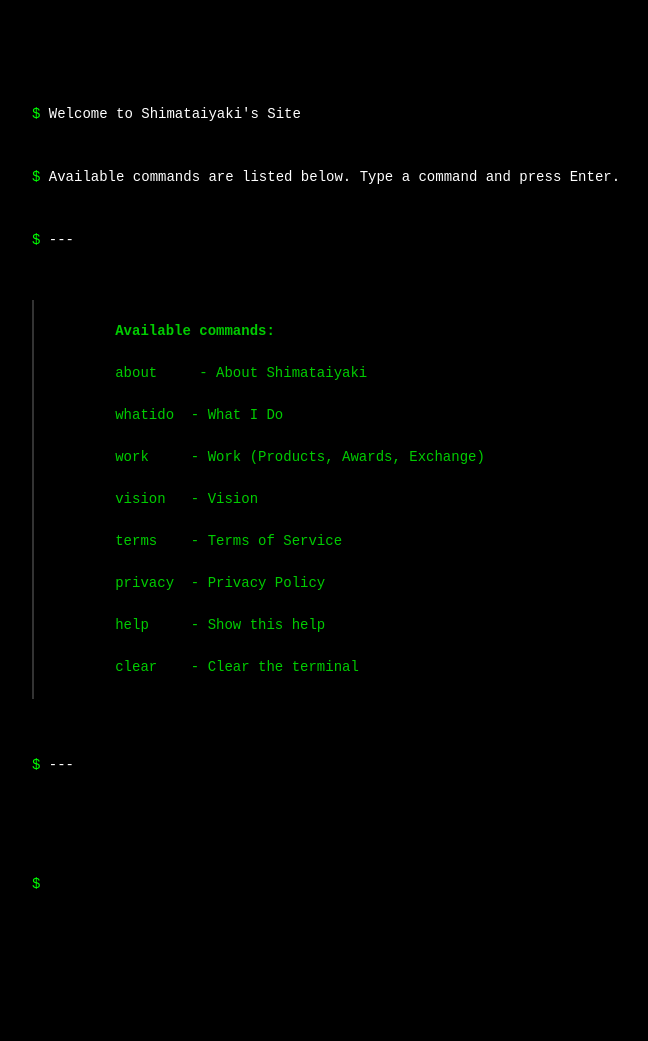
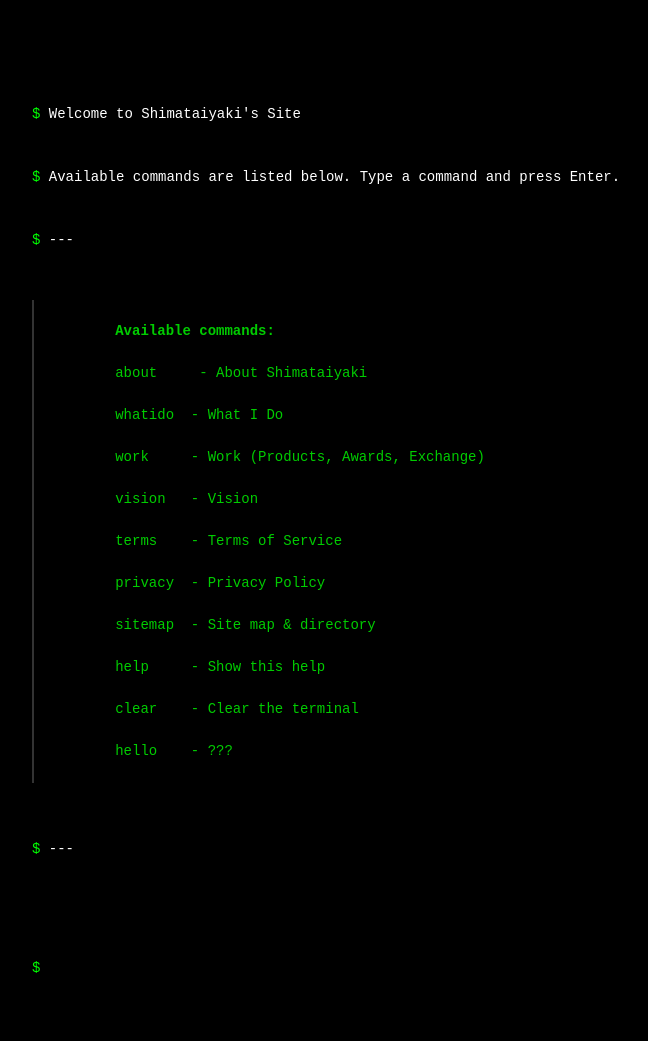
Before and after one commit to shimataiyaki/shimataiyaki.github.io, a Jekyll site: the page built from terminal.html, in a window 1280 px wide. Shown: the whole page, without its empty margins (158-806 px from the left). Built offline with Jekyll 4.4.1, drawn with Linux system fonts in a browser that asks for light colours; before the commit the page ends 957 px from its top, so only the background shows below that.

Commit message:
Update terminal.html

```diff
--- a/terminal.html
+++ b/terminal.html
@@ -23,8 +23,10 @@ layout: none
         vision &nbsp;&nbsp;- Vision<br>
         terms &nbsp;&nbsp;&nbsp;- Terms of Service<br>
         privacy &nbsp;- Privacy Policy<br>
+        sitemap &nbsp;- Site map &amp; directory<br>
         help &nbsp;&nbsp;&nbsp;&nbsp;- Show this help<br>
-        clear &nbsp;&nbsp;&nbsp;- Clear the terminal
+        clear &nbsp;&nbsp;&nbsp;- Clear the terminal<br>
+        hello &nbsp;&nbsp;&nbsp;- ???
       </div>
       <div class="command-line">---</div>
     </div>
@@ -44,8 +46,18 @@ layout: none
       vision &nbsp;&nbsp;- Vision<br>
       terms &nbsp;&nbsp;&nbsp;- Terms of Service<br>
       privacy &nbsp;- Privacy Policy<br>
+      sitemap &nbsp;- Site map &amp; directory<br>
       help &nbsp;&nbsp;&nbsp;&nbsp;- Show this help<br>
-      clear &nbsp;&nbsp;&nbsp;- Clear the terminal
+      clear &nbsp;&nbsp;&nbsp;- Clear the terminal<br>
+      hello &nbsp;&nbsp;&nbsp;- ???
+    </div>
+  </template>
+
+  <template id="template-hello">
+    <div class="template-content">
+      <h3>Hello, visitor.</h3>
+      <p>How can I help you?</p>
+      <p><em>— A rolling stone gathers no moss.</em></p>
     </div>
   </template>
 
@@ -97,6 +109,29 @@ layout: none
       <p>「ちょっと便利」をオープンソースで。肩書きは一つに絞らない。つくる・かく・のこす・でかける。</p>
       <hr>
       <p><em>A rolling stone gathers no moss.</em></p>
+    </div>
+  </template>
+
+  <template id="template-sitemap">
+    <div class="template-content">
+      <h3>Site Map / Directory</h3>
+      <ul>
+        <li><strong>Top</strong> — <a href="{{ '/index.html' | relative_url }}" target="_blank">index.html</a></li>
+        <li><strong>このターミナル</strong> — /terminal.html</li>
+        <li><strong>Products</strong>
+          <ul>
+            <li><a href="https://shimataiyaki.github.io/digital-ema/" target="_blank">デジタル絵馬</a></li>
+            <li><a href="https://shimataiyaki.github.io/digital-omikuji/" target="_blank">デジタルおみくじ</a></li>
+            <li><a href="https://shimataiyaki.github.io/projects/e-colleague/" target="_blank">e-colleague</a></li>
+            <li><a href="https://shimataiyaki.github.io/projects/bunkasai/" target="_blank">文化祭</a></li>
+          </ul>
+        </li>
+        <li><strong>Writing</strong>
+          <ul>
+            <li><a href="https://note.com/shimataiyaki" target="_blank">note</a></li>
+          </ul>
+        </li>
+      </ul>
     </div>
   </template>
 
@@ -156,10 +191,12 @@ layout: none
     const output = document.getElementById('output');
     const templates = {
       help: 'template-help',
+      hello: 'template-hello',
       whatido: 'template-whatido',
       work: 'template-work',
       vision: 'template-vision',
       about: 'template-about',
+      sitemap: 'template-sitemap',
       terms: 'template-terms',
       privacy: 'template-privacy'
     };
```
Also changed, not shown: other parts of terminal.html (+0 -4 lines).
